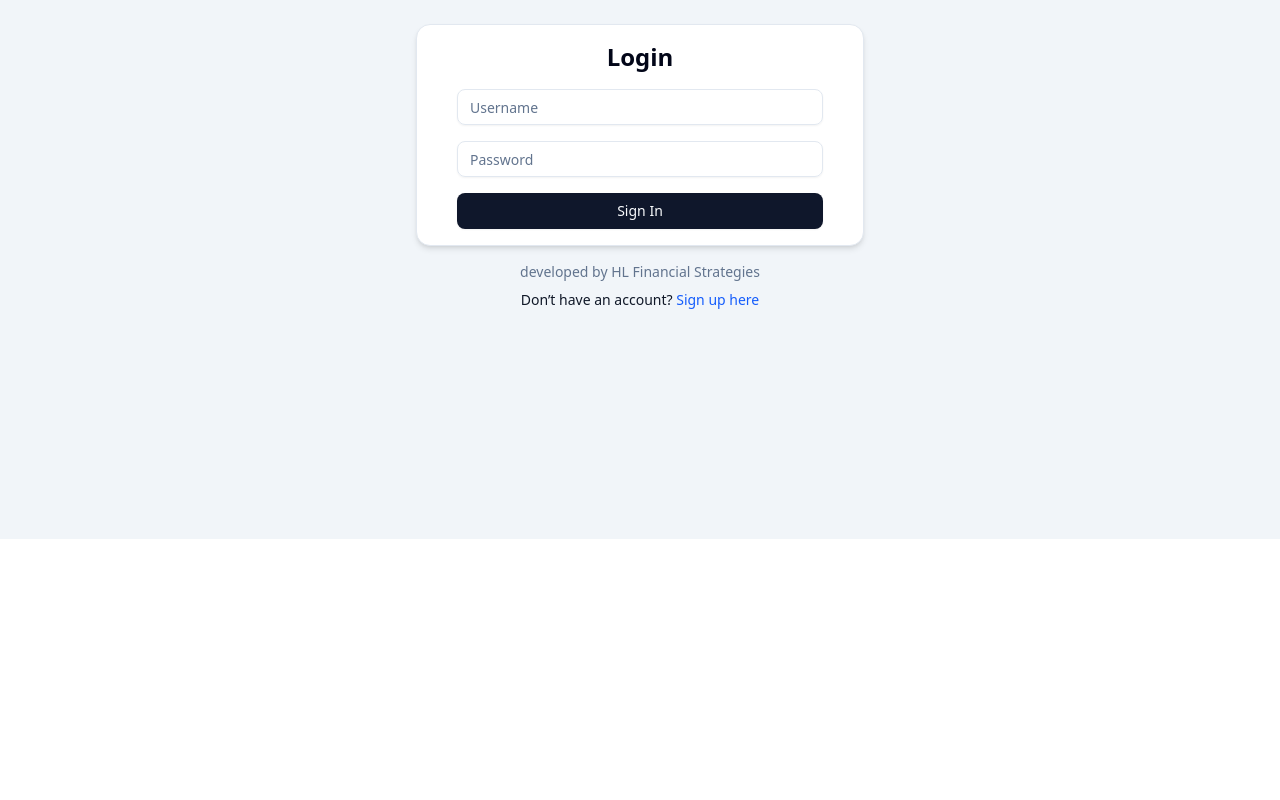
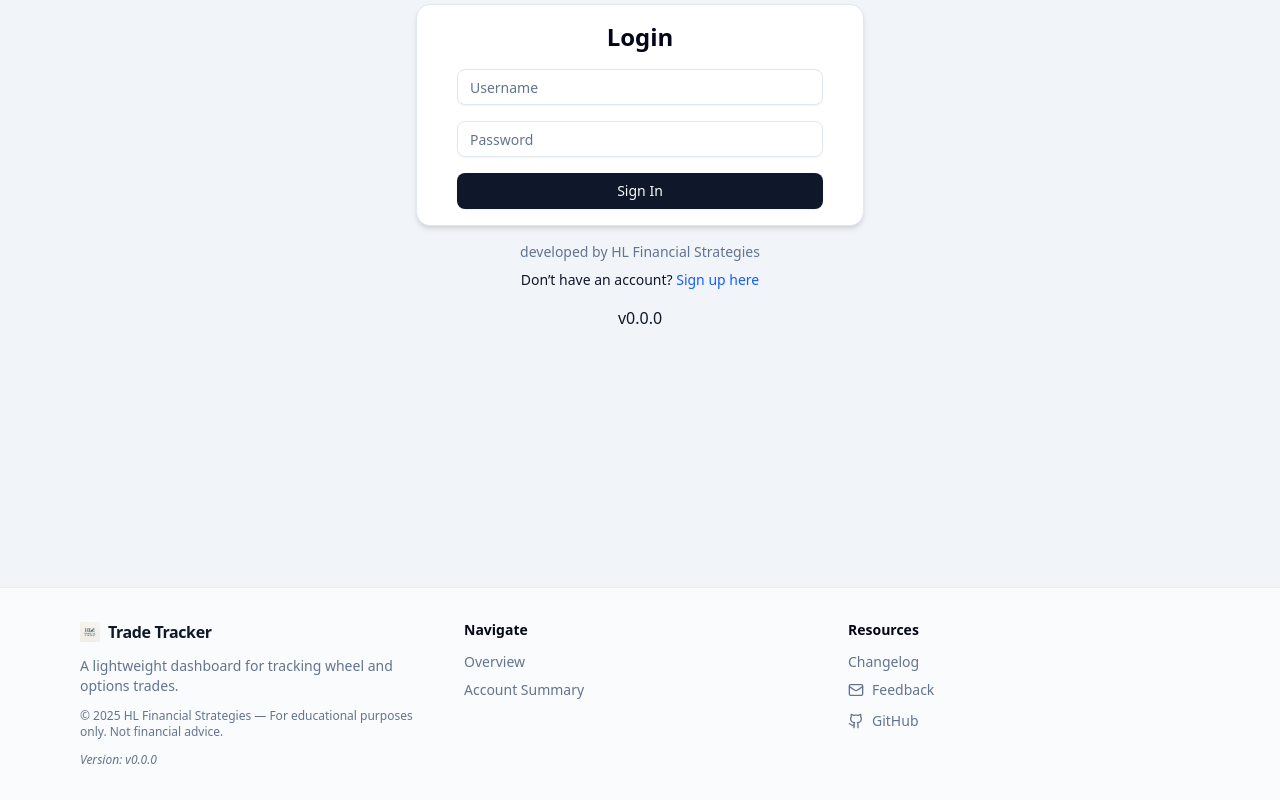
Before and after one commit to boostmx/wheel-strat-tracker, a Next.js app: page /login in a window 1280 px wide. Shown: the part 261-1061 px from the top of the page. Before the commit the page ends 800 px from the top, so only its background shows below. Built offline with nearby package versions, Linux system fonts and the light colour scheme; no server answers.

Commit message:
ui: added site-footer and versioning to app to clearly show version

```diff
--- a/next.config.ts
+++ b/next.config.ts
@@ -1,4 +1,45 @@
-/** @type {import('next').NextConfig} */
-const nextConfig = {};
+// next.config.ts
+import type { NextConfig } from "next";
+import { execSync } from "node:child_process";
+// tsconfig.json must have: "resolveJsonModule": true, "esModuleInterop": true
+import pkg from "./package.json";
+import createMDX from "@next/mdx";
 
-export default nextConfig;
+function safe(cmd: string, fallback = "") {
+  try {
+    return execSync(cmd, { stdio: ["ignore", "pipe", "ignore"] })
+      .toString()
+      .trim();
+  } catch {
+    return fallback;
+  }
+}
+
+const sha =
+  process.env.VERCEL_GIT_COMMIT_SHA ||
+  process.env.GITHUB_SHA ||
+  safe("git rev-parse --short HEAD", "local");
+
+const baseVersion = (pkg as { version?: string }).version ?? "0.0.0";
+const fullVersion =
+  process.env.NODE_ENV === "production"
+    ? `${baseVersion}+${sha}`
+    : `${baseVersion}-dev+${sha}`;
+
+// ✅ Wrap the Next config with MDX
+const withMDX = createMDX({
+  extension: /\.mdx?$/,
+});
+
+const nextConfig: NextConfig = {
+  reactStrictMode: true,
+  env: { NEXT_PUBLIC_APP_VERSION: fullVersion },
+
+  // Helps Next use the Rust MDX compiler (faster, fewer edge issues)
+  experimental: { mdxRs: true },
+
+  // Not strictly required in App Router, but makes MDX discovery rock‑solid
+  pageExtensions: ["ts", "tsx", "md", "mdx"],
+};
+
+export default withMDX(nextConfig);
--- a/package.json
+++ b/package.json
@@ -1,5 +1,5 @@
 {
-  "name": "wheel-strat-tracker",
+  "name": "trade-tracker",
   "version": "0.1.0",
   "private": true,
   "scripts": {
@@ -43,6 +43,7 @@
   "devDependencies": {
     "@eslint/eslintrc": "^3",
     "@tailwindcss/postcss": "^4",
+    "@tailwindcss/typography": "^0.5.16",
     "@types/bcrypt": "^6.0.0",
     "@types/node": "^20",
     "@types/react": "^19",
--- a/src/app/login/page.tsx
+++ b/src/app/login/page.tsx
@@ -7,6 +7,7 @@ import { Button } from "@/components/ui/button";
 import { Input } from "@/components/ui/input";
 import { Card, CardContent } from "@/components/ui/card";
 import { toast } from "sonner";
+import { VersionBadge } from "@/components/version-badge";
 
 export default function LoginPage() {
   const router = useRouter();
@@ -73,6 +74,7 @@ export default function LoginPage() {
           Sign up here
         </a>
       </p>
+      <VersionBadge className="mt-4" />
     </div>
   );
 }
--- a/src/components/app-shell.tsx
+++ b/src/components/app-shell.tsx
@@ -4,6 +4,7 @@ import { usePathname } from "next/navigation";
 import { SessionProvider, useSession } from "next-auth/react";
 import { SiteHeader } from "@/components/site-header";
 import { SWRConfig } from "swr";
+import { SiteFooter } from "@/components/site-footer";
 
 function InnerShell({ children }: { children: React.ReactNode }) {
   const { data: session } = useSession();
@@ -21,6 +22,7 @@ function InnerShell({ children }: { children: React.ReactNode }) {
     >
       {showHeader && <SiteHeader />}
       {children}
+      <SiteFooter />
     </SWRConfig>
   );
 }
--- /dev/null
+++ b/src/components/site-footer.tsx
@@ -0,0 +1,94 @@
+// src/components/site-footer.tsx
+"use client";
+
+import Link from "next/link";
+import Image from "next/image";
+import { Github, Mail } from "lucide-react";
+import { VersionBadge } from "./version-badge";
+
+const APP_NAME = "Trade Tracker";
+//const VERSION = process.env.NEXT_PUBLIC_APP_VERSION || "v0.1.0";
+const YEAR = new Date().getFullYear();
+
+export function SiteFooter() {
+  return (
+    <footer className="mt-12 border-t border-border/60 bg-background/80 backdrop-blur supports-[backdrop-filter]:bg-background/60">
+      <div className="mx-auto max-w-6xl px-4 py-8">
+        <div className="grid gap-8 sm:grid-cols-2 md:grid-cols-3">
+          {/* Brand */}
+          <div className="space-y-3">
+            <div className="flex items-center gap-2">
+              <Image
+                src="/logo.png"
+                alt="HL Financial Strategies"
+                width={20}
+                height={20}
+                className="opacity-90 dark:opacity-100"
+              />
+              <span className="font-semibold tracking-tight">{APP_NAME}</span>
+            </div>
+            <p className="text-sm text-muted-foreground">
+              A lightweight dashboard for tracking wheel and options trades.
+            </p>
+            <p className="text-xs text-muted-foreground">
+              © {YEAR} HL Financial Strategies — For educational
+              purposes only. Not financial advice.
+            </p>
+            <p className="text-xs text-muted-foreground italic">
+                Version: <VersionBadge />
+            </p>
+          </div>
+
+          {/* Navigation */}
+          <div>
+            <h4 className="text-sm font-semibold mb-3 text-foreground">Navigate</h4>
+            <ul className="space-y-2 text-sm">
+              <li>
+                <Link href="/overview" className="text-muted-foreground hover:text-foreground">
+                  Overview
+                </Link>
+              </li>
+              <li>
+                <Link href="/summary" className="text-muted-foreground hover:text-foreground">
+                  Account Summary
+                </Link>
+              </li>
+            </ul>
+          </div>
+
+          {/* Resources / Feedback */}
+          <div>
+            <h4 className="text-sm font-semibold mb-3 text-foreground">Resources</h4>
+            <ul className="space-y-2 text-sm">
+              <li>
+                <Link href="/changelog" className="text-muted-foreground hover:text-foreground">
+                  Changelog
+                </Link>
+              </li>
+              <li>
+                <a
+                  href="mailto:ceo@hlfinancialstrategies.com?subject=Trade%20Tracker%20Feedback"
+                  className="inline-flex items-center gap-2 text-muted-foreground hover:text-foreground"
+                >
+                  <Mail className="h-4 w-4" />
+                  Feedback
+                </a>
+              </li>
+              <li>
+                <a
+                  href="https://github.com/boostmx/wheel-strat-tracker"
+                  target="_blank"
+                  rel="noreferrer"
+                  className="inline-flex items-center gap-2 text-muted-foreground hover:text-foreground"
+                >
+                  <Github className="h-4 w-4" />
+                  GitHub
+                </a>
+              </li>
+            </ul>
+          </div>
+        </div>
+      </div>
+    </footer>
+  );
+}
--- a/src/components/site-header.tsx
+++ b/src/components/site-header.tsx
@@ -16,6 +16,7 @@ import {
 } from "@/components/ui/sheet";
 import { Separator } from "@/components/ui/separator";
 import { Menu, LogOut, ChevronRight } from "lucide-react";
+import { VersionBadge } from "./version-badge";
 
 export function SiteHeader() {
   const { data: session } = useSession();
@@ -148,6 +149,9 @@ export function SiteHeader() {
                   Sign out
                 </Button>
               </div>
+              <div className="flex justify-center text-center text-xs text-muted-foreground mt-4 italic">
+                <VersionBadge className="" />
+              </div>
             </SheetContent>
           </Sheet>
         </div>
--- /dev/null
+++ b/src/components/version-badge.tsx
@@ -0,0 +1,11 @@
+// src/components/version-badge.tsx
+"use client";
+
+export function VersionBadge({ className = "" }: { className?: string }) {
+  const v = process.env.NEXT_PUBLIC_APP_VERSION || "v0.0.0";
+  return (
+    <span className={className} title={`Build ${v}`}>
+      {v}
+    </span>
+  );
+}
--- a/tsconfig.json
+++ b/tsconfig.json
@@ -19,7 +19,6 @@
     "noUnusedLocals": true,
     "noUnusedParameters": true,
     "forceConsistentCasingInFileNames": true,
-
     "types": ["node"],
     "plugins": [
       {
```
